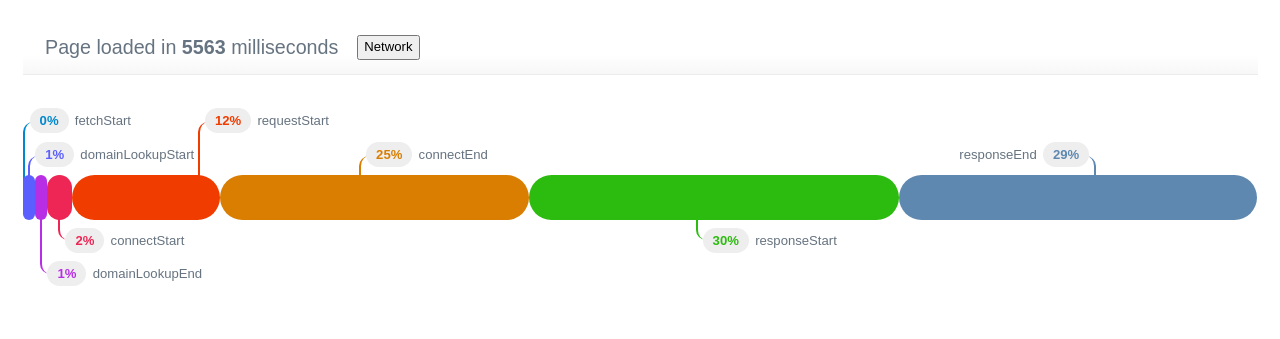
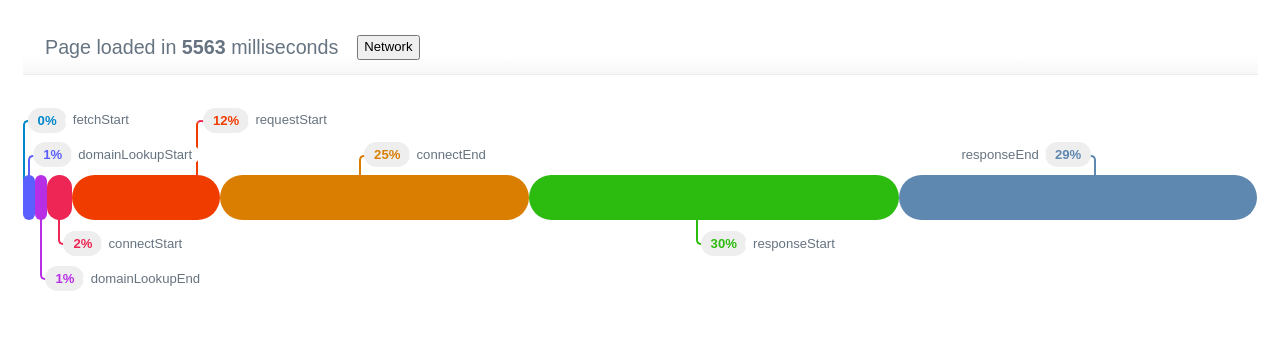
Before and after one commit to gocemitevski/firefox-info-page, a plain HTML site: page index.html in a window 1280 px wide. Shown: the top 339 px of the page. Drawn offline with Linux system fonts and the light colour scheme.

Commit message:
Improved connector and other fixes
The connector of the percent values has been optimized for easier
adjustments and several animation bugs have been fixed. Still work in
progress.

```diff
--- a/css/style.css
+++ b/css/style.css
@@ -1,6 +1,6 @@
 @keyframes fadeIn {
 	from {
-		opacity: 0
+		opacity: 0;
 	}
 
 	to {
@@ -9,12 +9,11 @@
 }
 @keyframes fadeOut {
 	from {
-		opacity: 1
+		opacity: 1;
 	}
 
 	to {
 		opacity: 0;
-		display: none;
 	}
 }
 
@@ -180,18 +179,25 @@ section > .row{
 	cursor: help;
 	position: relative;
 	transform: translateY(-0.508rem);
+	animation-delay: 1s;
 }
 
 .timeline-block:hover .timeline-label{
-	display:inline;
+	animation-name: fadeIn;
+	animation-fill-mode: backwards;
+	animation-duration: 0.25s;
+	animation-delay: 200ms;
 }
 
 .timeline-label {
 	background: #fff;
 	border-radius: 6.645rem;
-	padding: 0.508rem 0.259rem;
+	padding: 0.226rem 0.762rem;
 	z-index: 5;
-	animation: fadeIn backwards 0.25s;
+	animation-name: fadeIn;
+	animation-fill-mode: backwards;
+	animation-duration: 0.25s;
+	animation-delay: 200ms;
 }
 
 .timeline-percent {
@@ -204,10 +210,19 @@ section > .row{
 .timeline-mark{
 	position: absolute;
 	left: 45%;
-	border-left: 0.25rem solid #222;
-	animation: fadeIn 0.5s;
 	font-size: 1.313rem;
 	white-space: nowrap;
+}
+
+.timeline-connector{
+	width: 1rem;
+	height: 1rem;
+	position: absolute;
+	bottom: 1rem;
+	left: 45%;
+	border-left-width: 0.25rem;
+	border-left-style: solid;
+	border-radius: 1rem;
 }
 
 .fetch-start .timeline-label,
@@ -217,16 +232,11 @@ section > .row{
 .response-end .timeline-label{
 	position: relative;
 	top: -1rem;
-	left: 0.508rem;
 }
 
 .response-end .timeline-mark{
 	left: auto;
 	right: 45%;
-}
-
-.response-end .timeline-label{
-	left: -0.508rem;
 }
 
 .fetch-start .timeline-percent,
@@ -256,14 +266,15 @@ section > .row{
 .response-start .timeline-label{
 	position: relative;
 	bottom: -1rem;
-	left: 0.508rem;
 }
 
 .fetch-start .timeline-mark{
 	top: -5.375rem;
-	padding-bottom: 6rem;
+}
+.fetch-start .timeline-connector{
+	height: 9rem;
 	border-left-color: #0088CC;
-	border-top-left-radius: 1rem;
+	border-top: 0.25rem solid #0088CC;
 }
 
 .fetch-start .timeline-percent{
@@ -271,9 +282,13 @@ section > .row{
 }
 
 .domain-lookup-start .timeline-mark{
+	z-index: 3;
+}
+
+.domain-lookup-start .timeline-connector{
+	height: 5.5rem;
 	border-left-color: #5B5FFF;
-	z-index: 3;
-	border-top-left-radius: 1rem;
+	border-top: 0.25rem solid #5B5FFF;
 }
 
 .domain-lookup-start .timeline-percent{
@@ -281,10 +296,14 @@ section > .row{
 }
 
 .domain-lookup-end .timeline-mark{
+	top: 8.5rem;
+}
+
+.domain-lookup-end .timeline-connector{
 	border-left-color: #B82EE5;
-	top: 2rem;
-	padding-top: 6rem;
-	border-bottom-left-radius: 1rem;
+	border-bottom: 0.25rem solid #B82EE5;
+	top: 1rem;
+	height: 9.5rem;
 }
 
 .domain-lookup-end .timeline-percent{
@@ -292,10 +311,14 @@ section > .row{
 }
 
 .connect-start .timeline-mark{
-	top: 2.375rem;
-	padding-top: 2.25rem;
+	top: 5rem;
+}
+
+.connect-start .timeline-connector{
+	top: 1rem;
+	height: 6rem;
 	border-left-color: #ED2655;
-	border-bottom-left-radius: 1rem;
+	border-bottom: 0.25rem solid #ED2655;
 }
 
 .connect-start .timeline-percent{
@@ -305,19 +328,24 @@ section > .row{
 .request-start .timeline-mark{
 	left: 85%;
 	top: -5.375rem;
-	padding-bottom: 6rem;
+	z-index: 2;
+}
+
+.request-start .timeline-connector{
+	left: 84%;
+	height: 9rem;
 	border-left-color: #F13C00;
-	border-top-left-radius: 1rem;
-	z-index: 2;
+	border-top: 0.25rem solid #ED2655;
 }
 
 .request-start .timeline-percent{
 	color: #F13C00;
 }
 
-.connect-end .timeline-mark{
+.connect-end .timeline-connector{
 	border-left-color: #D97E00;
-	border-top-left-radius: 1rem;
+	border-top: 0.25rem solid #D97E00;
+	height: 5.5rem;
 }
 
 .connect-end .timeline-percent{
@@ -325,10 +353,14 @@ section > .row{
 }
 
 .response-start .timeline-mark{
-	top: 2.375rem;
-	padding-top: 2.25rem;
+	top: 5rem;
+}
+
+.response-start .timeline-connector{
+	top: 1rem;
+	height: 6rem;
 	border-left-color: #2CBB0F;
-	border-bottom-left-radius: 1rem;
+	border-bottom: 0.25rem solid #2CBB0F;
 }
 
 .response-start .timeline-percent{
@@ -336,10 +368,15 @@ section > .row{
 }
 
 .response-end .timeline-mark{
+}
+
+.response-end .timeline-connector{
 	border-left: 0;
-	border-right: 0.25rem solid #222;
-	border-right-color: #5F88B0;
-	border-top-right-radius: 1rem;
+	left: auto;
+	right: 45%;
+	height: 5.5rem;
+	border-right: 0.25rem solid #5F88B0;
+	border-top: 0.25rem solid #5F88B0;
 }
 
 .response-end .timeline-percent{
@@ -350,7 +387,6 @@ section > .row{
 .connect-end .timeline-mark,
 .response-end .timeline-mark{
 	top: -1.953rem;
-	padding-bottom: 2.25rem;
 }
 
 .data-group .data-hidden{
@@ -466,7 +502,10 @@ footer{
 	}
 
 	.timeline-label{
-		animation: fadeOut forwards 0.25s;
+		animation-name: fadeOut;
+		animation-delay: 200ms;
+		animation-duration: 200ms;
+		animation-fill-mode: forwards;
 	}
 }
 
--- a/index.html
+++ b/index.html
@@ -19,6 +19,7 @@
 						</header>
 						<div class="data-timeline">
 							<div title="fetchStart" class="timeline-block fetch-start" style="width:0%; background: #0088CC">
+								<div class="timeline-connector"></div>
 								<div class="timeline-mark">
 									<span class="timeline-percent">0%</span>
 									<span class="timeline-label">fetchStart</span>
@@ -26,6 +27,7 @@
 								<div class="timeline-bar"></div>
 							</div>
 							<div title="domainLookupStart" class="timeline-block domain-lookup-start" style="width:1%; background: #5B5FFF">
+								<div class="timeline-connector"></div>
 								<div class="timeline-mark">
 									<span class="timeline-percent">1%</span>
 									<span class="timeline-label">domainLookupStart</span>
@@ -33,6 +35,7 @@
 								<div class="timeline-bar"></div>
 							</div>
 							<div title="domainLookupEnd" class="timeline-block domain-lookup-end" style="width:1%; background: #B82EE5">
+								<div class="timeline-connector"></div>
 								<div class="timeline-mark">
 									<span class="timeline-percent">1%</span>
 									<span class="timeline-label">domainLookupEnd</span>
@@ -40,6 +43,7 @@
 								<div class="timeline-bar"></div>
 							</div>
 							<div title="connectStart" class="timeline-block connect-start" style="width:2%; background: #ED2655">
+								<div class="timeline-connector"></div>
 								<div class="timeline-mark">
 									<span class="timeline-percent">2%</span>
 									<span class="timeline-label">connectStart</span>
@@ -47,6 +51,7 @@
 								<div class="timeline-bar"></div>
 							</div>
 							<div title="requestStart" class="timeline-block request-start" style="width:12%; background: #F13C00">
+								<div class="timeline-connector"></div>
 								<div class="timeline-mark">
 									<span class="timeline-percent">12%</span>
 									<span class="timeline-label">requestStart</span>
@@ -54,6 +59,7 @@
 								<div class="timeline-bar"></div>
 							</div>
 							<div title="connectEnd" class="timeline-block connect-end" style="width:25%; background: #D97E00">
+								<div class="timeline-connector"></div>
 								<div class="timeline-mark">
 									<span class="timeline-percent">25%</span>
 									<span class="timeline-label">connectEnd</span>
@@ -61,6 +67,7 @@
 								<div class="timeline-bar"></div>
 							</div>
 							<div title="responseStart" class="timeline-block response-start" style="width:30%; background: #2CBB0F">
+								<div class="timeline-connector"></div>
 								<div class="timeline-mark">
 									<span class="timeline-percent">30%</span>
 									<span class="timeline-label">responseStart</span>
@@ -68,6 +75,7 @@
 								<div class="timeline-bar"></div>
 							</div>
 							<div title="responseEnd" class="timeline-block response-end" style="width:29%; background: #5F88B0">
+								<div class="timeline-connector"></div>
 								<div class="timeline-mark">
 									<span class="timeline-label">responseEnd</span>
 									<span class="timeline-percent">29%</span>
```
